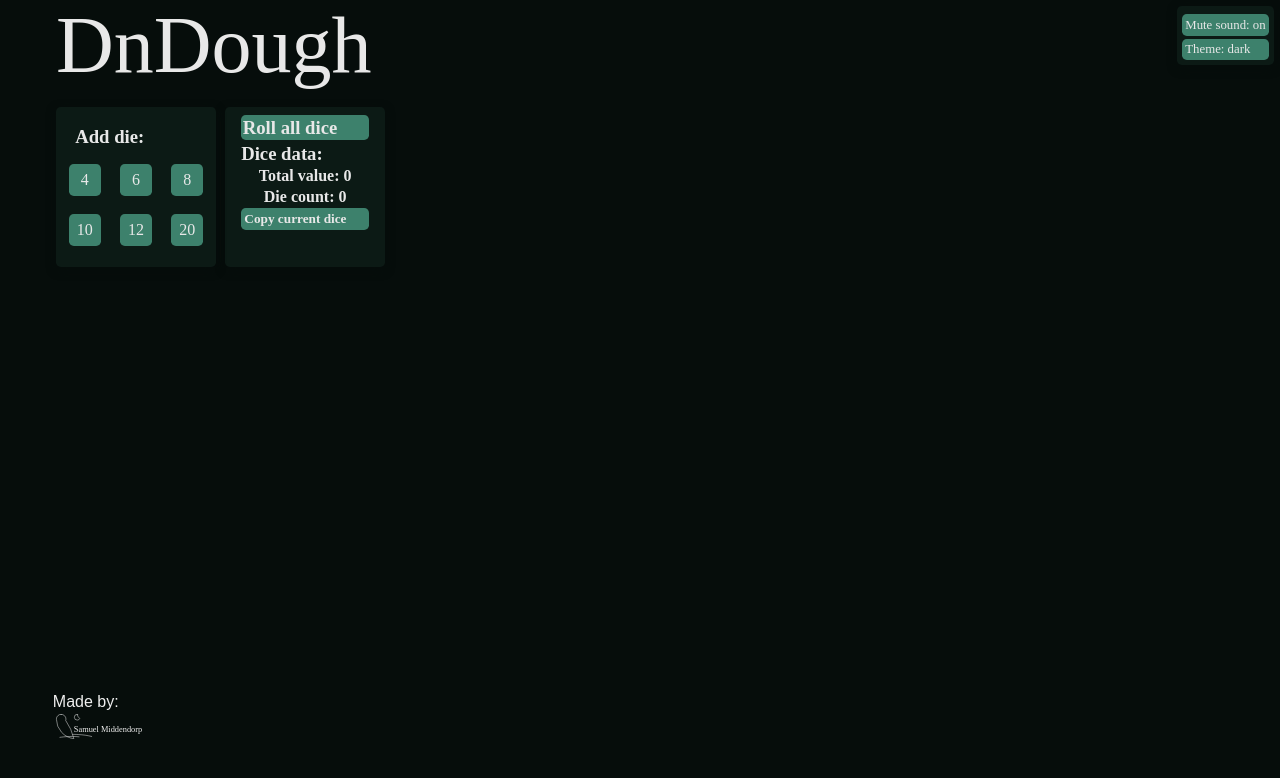
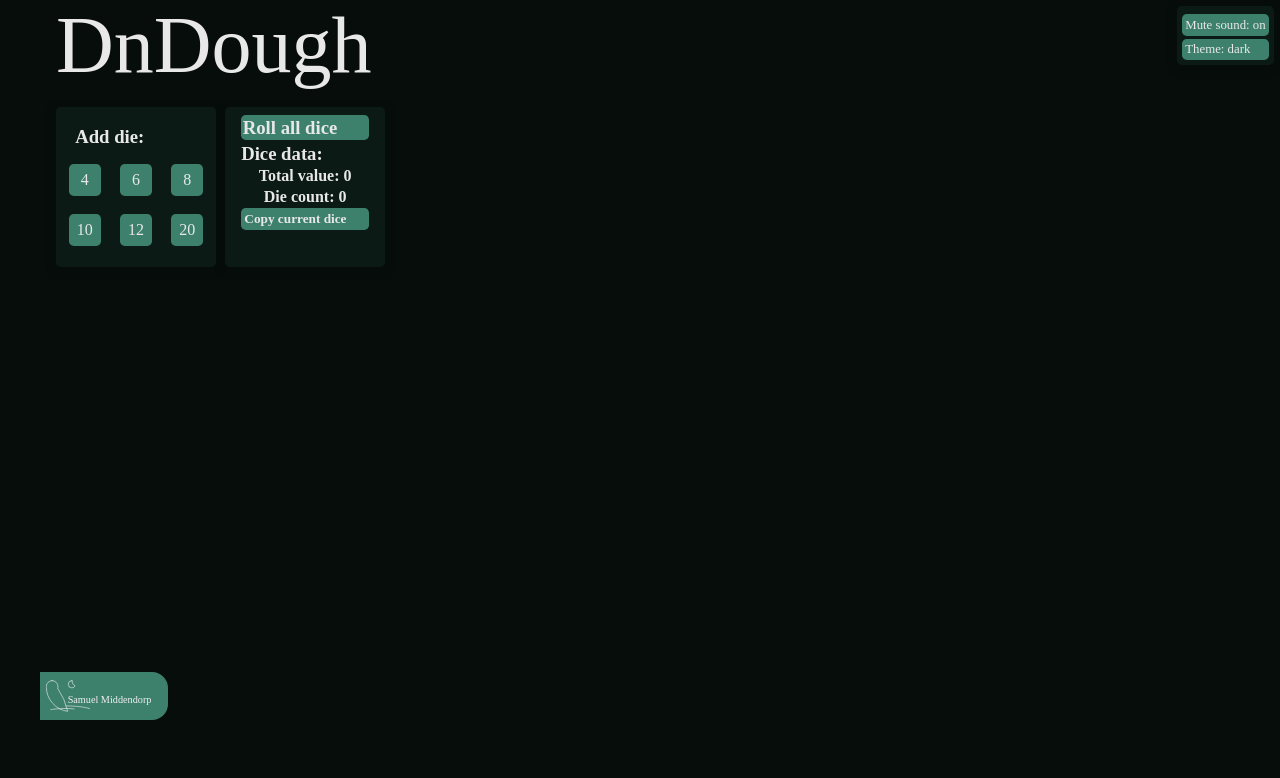
Before and after one commit to SamuelMiddendorp/DnDough, a SvelteKit app: page / in a window 1280 px wide. Shown: the top 778 px of the page. Built offline with nearby package versions, Linux system fonts and the light colour scheme; a web font is replaced by a local one.

Commit message:
Add vh fix and other footer

```diff
--- a/src/routes/+page.svelte
+++ b/src/routes/+page.svelte
@@ -125,7 +125,7 @@
                 <Die bind:die removeDie={(die) => removeDie(die)} />
             {/each}
         </div>
-    <footer>Made by: <a href="https://samuelmiddendorp.com"><img src="/icons/owl_optimized.svg"/></a></footer>
+    <footer><a href="https://samuelmiddendorp.com"><img src="/icons/owl_optimized.svg"/></a></footer>
     </main>
 </body>
 
@@ -167,7 +167,7 @@
         color: var(--text-color);
         max-width: 1200px;
         width: 100%;
-        min-height: 95vh;
+        min-height: 90vh;
         margin-right: auto;
         margin-left: auto;
         display: grid;
@@ -185,20 +185,24 @@
     }
     footer{
         align-self: end;
-        color: #efefef;
+        color: var(--text-color-dark);
+        background-color: var(--statement-color);
+        border-top-right-radius: 1rem;
+        border-bottom-right-radius: 1rem;
         display: grid;
-        height: 5rem;
-        width: 10rem;
         position: relative;
+        width: 8rem;
+        left: 0;
+        height: 3rem;
         font-family: sans-serif;
         bottom: 0;
-        padding: 0.8rem;
+        padding: 0.4rem;
     }
     footer img{
         position: relative;
         display: inline-block;
-        height: 75%;
-        width: 75%;
+        height: 100%;
+        width: 100%;
     }
     .dice {
         margin-left: 1rem;
```
